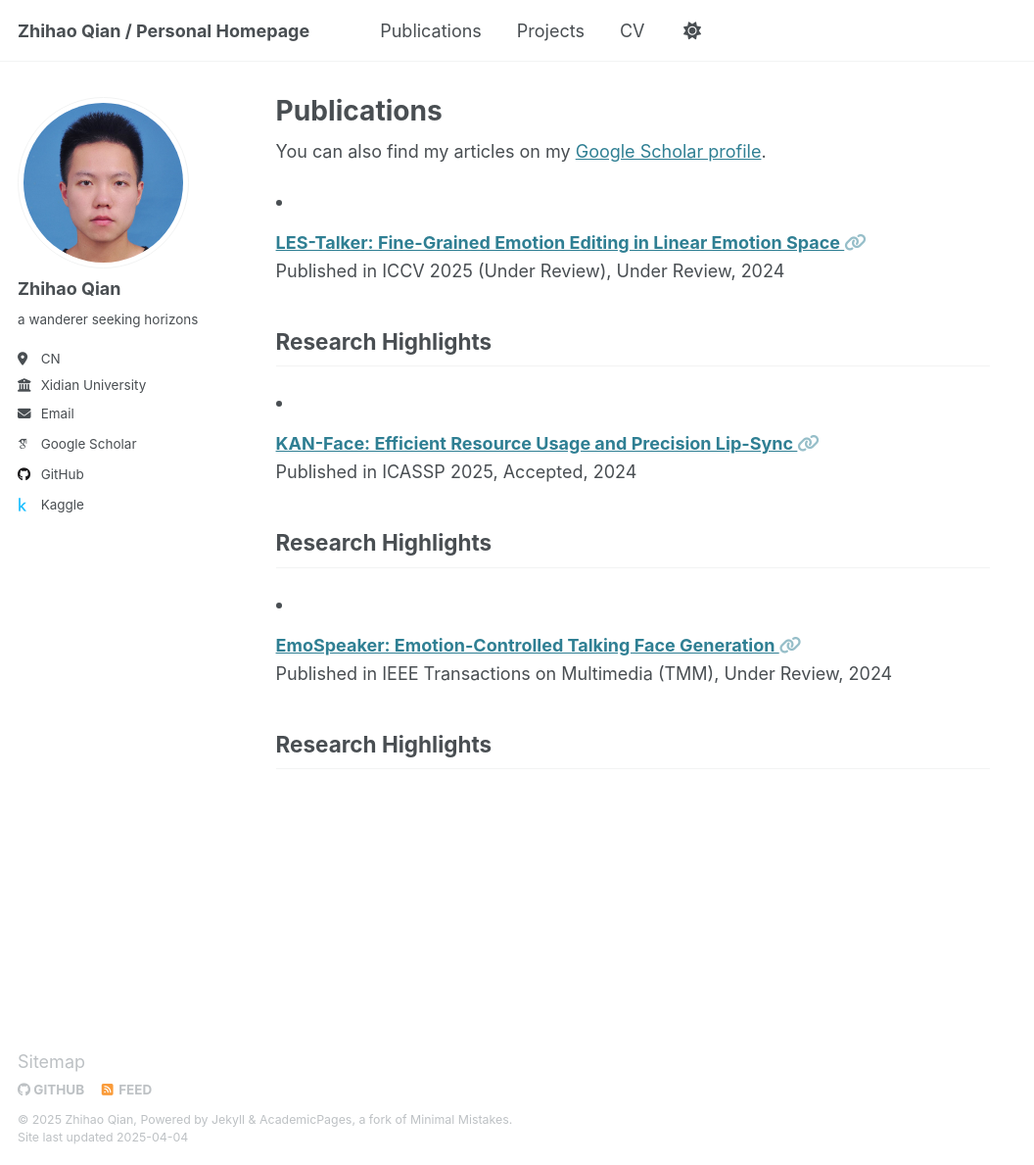
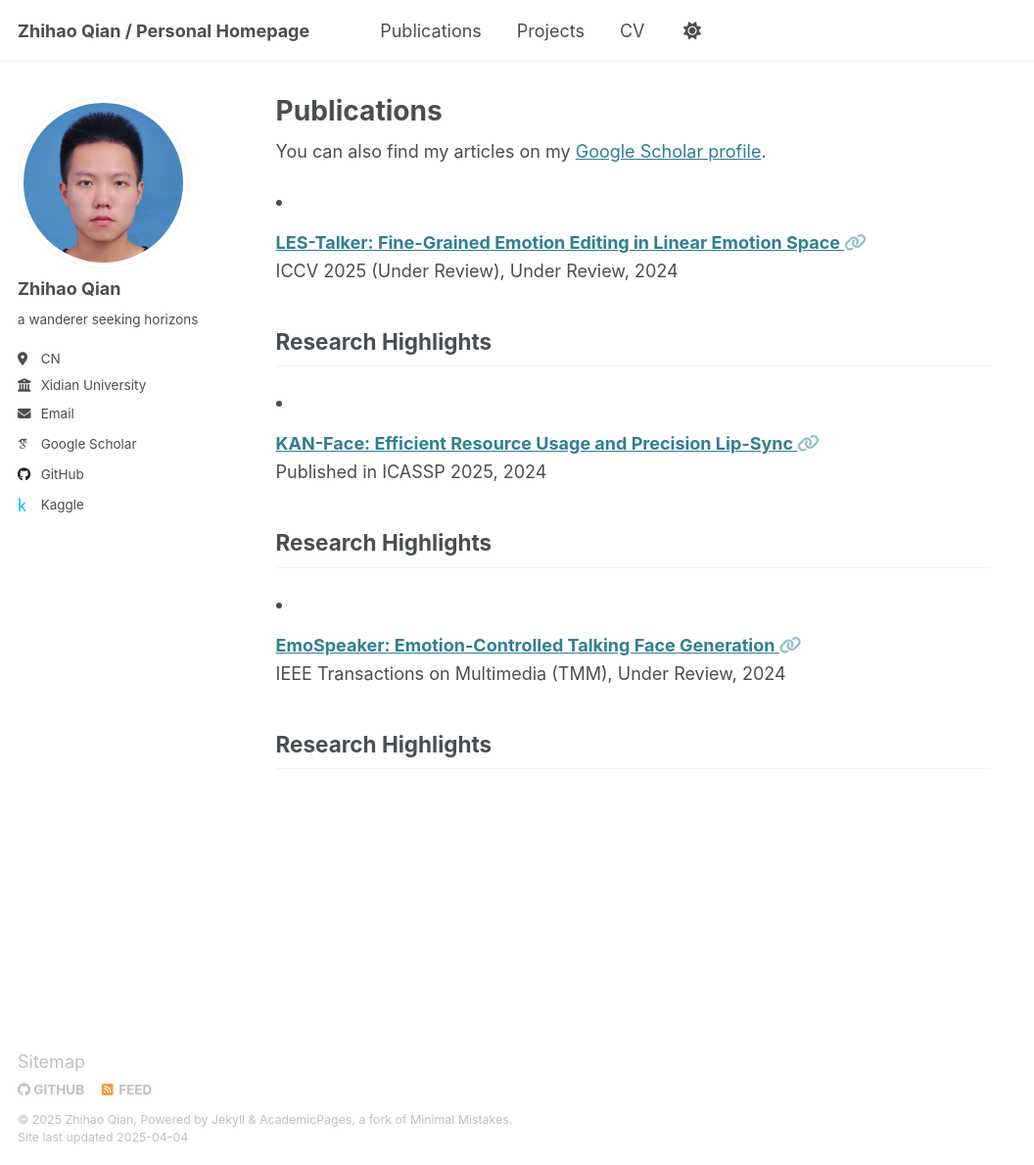
Before and after one commit to Dualego00/Dualego00.github.io, a Jekyll site: the page built from _pages/publications.md, in a window 1280 px wide and 1189 px high. Shown: the whole window at 98% size, without its empty margins (0-1056 px from the left). Built offline with Jekyll 4.4.1, drawn with Linux system fonts in a browser that asks for light colours; some web fonts are replaced.

Commit message:
Fix duplicate venue and status display in publications

```diff
--- a/_includes/archive-single-cv.html
+++ b/_includes/archive-single-cv.html
@@ -38,7 +38,11 @@
     {% endif %}
     {% if post.venue %}
       <p class="archive__item-excerpt" itemprop="description">
-        Published in {{ post.venue }}{% if post.status %}, {{ post.status }}{% endif %}, {{ post.date | date: "%Y" }}
+        {% if post.status == "Accepted" %}
+          Published in {{ post.venue }}, {{ post.date | date: "%Y" }}
+        {% else %}
+          {{ post.venue }}, {{ post.status }}, {{ post.date | date: "%Y" }}
+        {% endif %}
       </p>
     {% endif %}
     {% if post.excerpt %}
```
